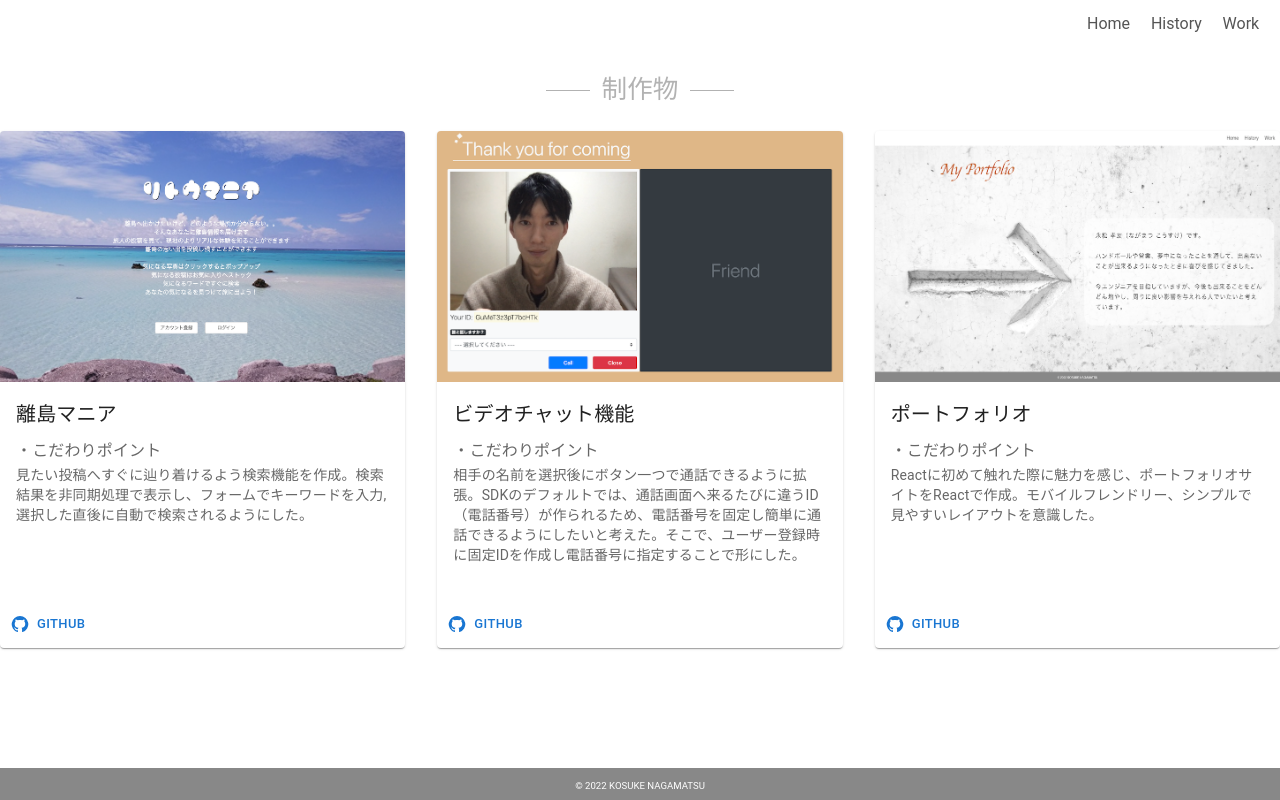
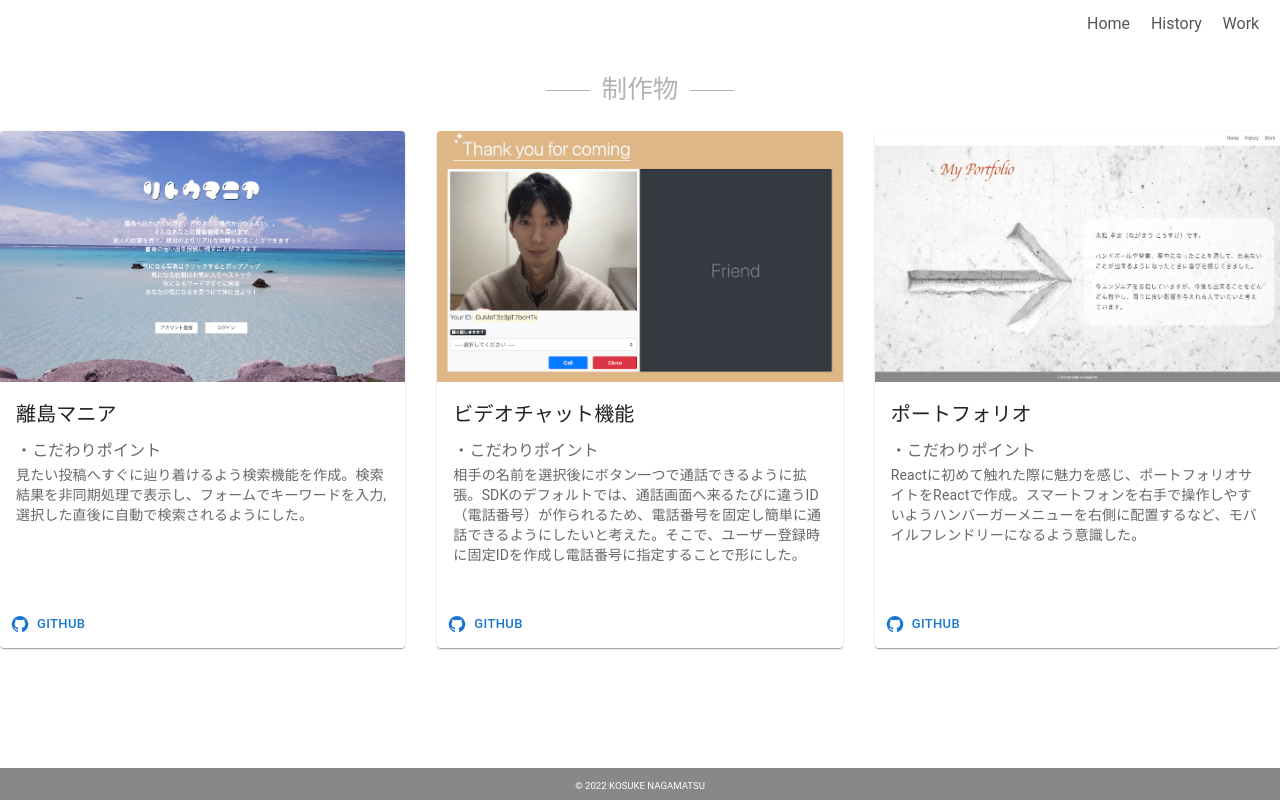
Before and after one commit to Kosuke-Nagamatsu/portfolio, a React (Create React App) app: page /work in a window 1280 px wide. Built offline with nearby package versions, Linux system fonts and the light colour scheme.

Commit message:
update : introduction

```diff
--- a/src/components/pages/work/Work.jsx
+++ b/src/components/pages/work/Work.jsx
@@ -18,7 +18,7 @@ const works = [
   },
   {
     name: 'ポートフォリオ',
-    text: 'Reactに初めて触れた際に魅力を感じ、ポートフォリオサイトをReactで作成。モバイルフレンドリー、シンプルで見やすいレイアウトを意識した。',
+    text: 'Reactに初めて触れた際に魅力を感じ、ポートフォリオサイトをReactで作成。スマートフォンを右手で操作しやすいようハンバーガーメニューを右側に配置するなど、モバイルフレンドリーになるよう意識した。',
     url: 'https://kosuke-nagamatsu.github.io/portfolio/',
     github: 'https://github.com/Kosuke-Nagamatsu/portfolio.git',
     image: 'images/work3_img.jpg'
```
